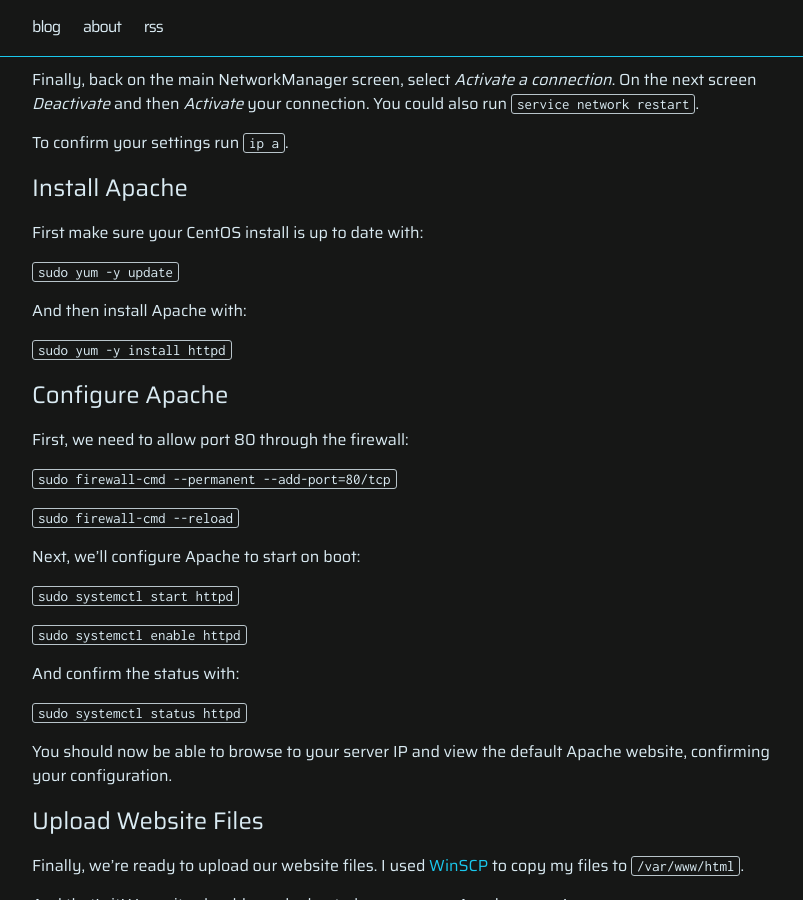
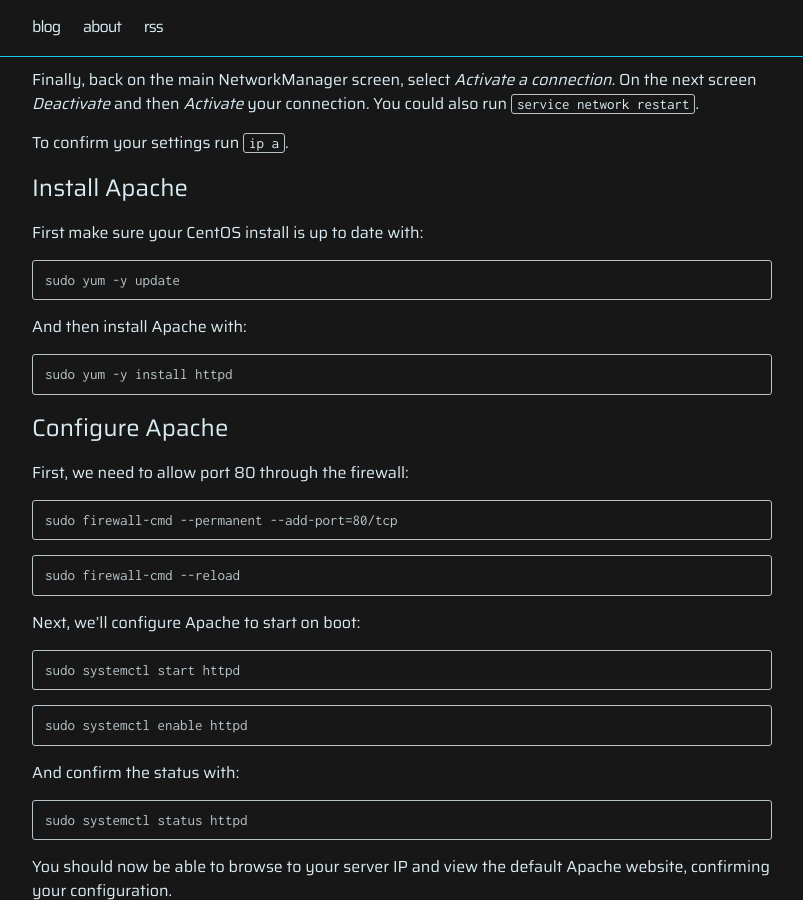
Before and after one commit to clintcolding/clintcolding.github.io, a Jekyll site: the page built from _posts/2017-08-21-deploying-apache-on-centos-core.md, in a window 1280 px wide and 900 px high, scrolled down 2305 px. Shown: the whole window, without its empty margins (238-1041 px from the left). Built offline with Jekyll 4.4.1, drawn with Linux system fonts in a browser that asks for light colours; comment, search, counter and statistics services are not loaded.

Commit message:
Updated code formatting

````diff
--- a/_posts/2017-08-21-deploying-apache-on-centos-core.md
+++ b/_posts/2017-08-21-deploying-apache-on-centos-core.md
@@ -54,29 +54,43 @@
 
 First make sure your CentOS install is up to date with:
 
-`sudo yum -y update`
+``` console
+sudo yum -y update
+```
 
 And then install Apache with:
 
-`sudo yum -y install httpd`
+``` console
+sudo yum -y install httpd
+```
 
 # Configure Apache
 
 First, we need to allow port 80 through the firewall:
 
-`sudo firewall-cmd --permanent --add-port=80/tcp`
+``` console
+sudo firewall-cmd --permanent --add-port=80/tcp
+```
 
-`sudo firewall-cmd --reload`
+``` console
+sudo firewall-cmd --reload
+```
 
 Next, we'll configure Apache to start on boot:
 
-`sudo systemctl start httpd`
+``` console
+sudo systemctl start httpd
+```
 
-`sudo systemctl enable httpd`
+``` console
+sudo systemctl enable httpd
+```
 
 And confirm the status with:
 
-`sudo systemctl status httpd`
+``` console
+sudo systemctl status httpd
+```
 
 You should now be able to browse to your server IP and view the default Apache website, confirming your configuration.
 
````
